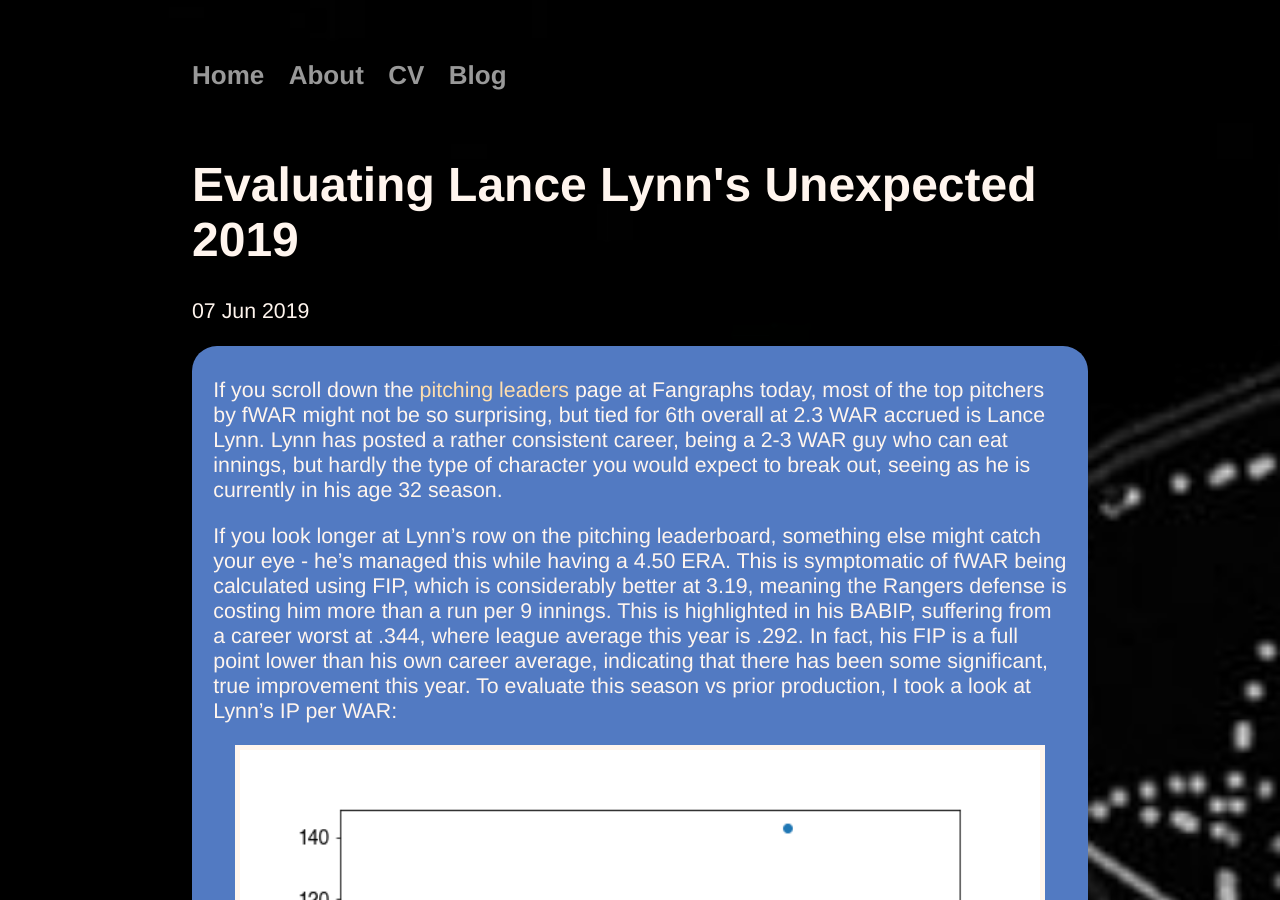
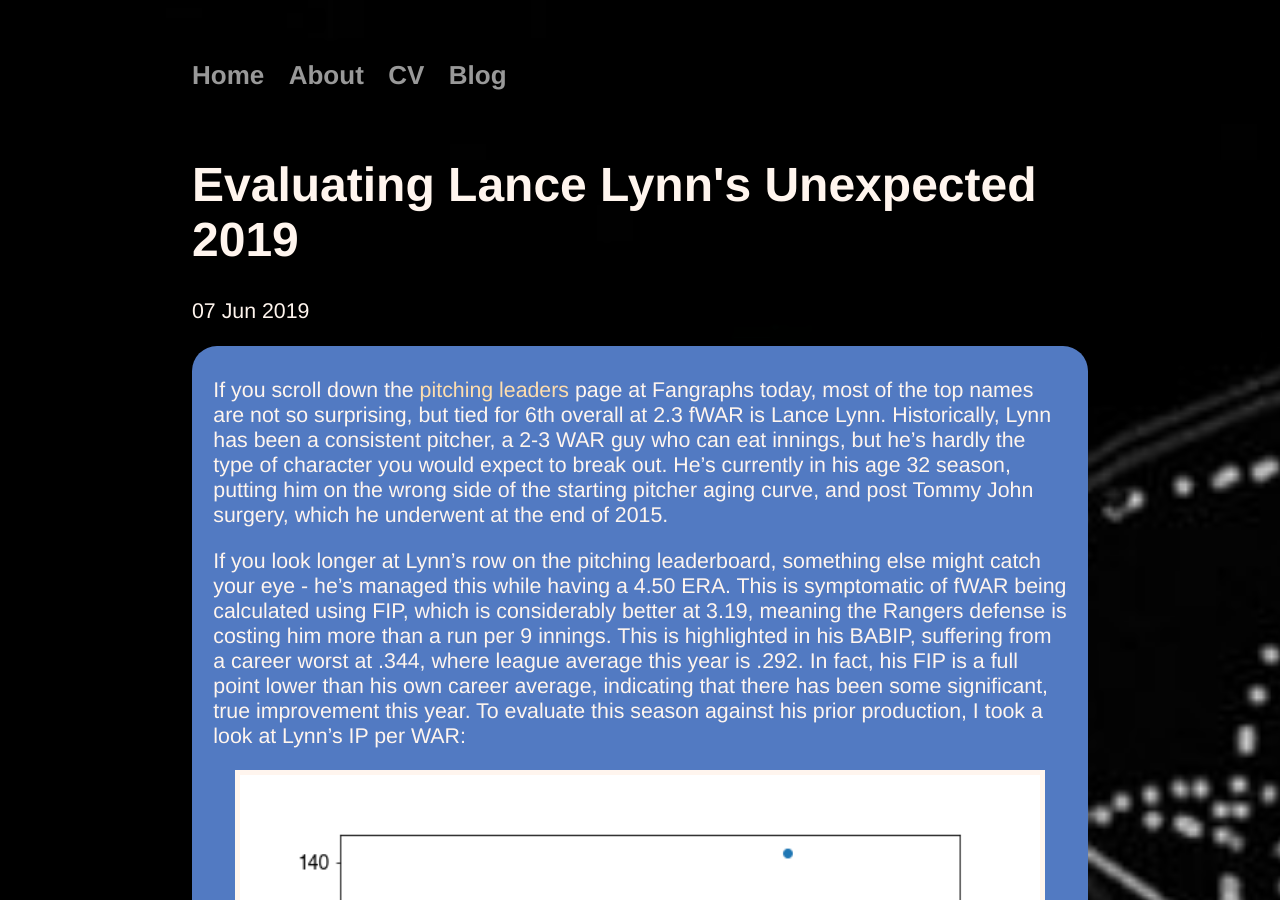
Before and after one commit to tjburch/tjburch.github.io, a Jekyll site: the page built from _posts/2019-06-07-lance-lynn.md, in a window 1280 px wide and 900 px high. Built offline with Jekyll 4.4.1, drawn with Linux system fonts in a browser that asks for light colours; comment, search, counter and statistics services are not loaded.

Commit message:
Clean up first paragraph

```diff
--- a/_posts/2019-06-07-lance-lynn.md
+++ b/_posts/2019-06-07-lance-lynn.md
@@ -6,9 +6,9 @@ categories: Baseball
 tags: [baseball]
 ---
 
-If you scroll down the [pitching leaders](https://www.fangraphs.com/leaders.aspx?pos=all&stats=pit&lg=all&qual=y&type=8&season=2019&month=0&season1=2019&ind=0) page at Fangraphs today, most of the top pitchers by fWAR might not be so surprising, but tied for 6th overall at 2.3 WAR accrued is Lance Lynn. Lynn has posted a rather consistent career, being a 2-3 WAR guy who can eat innings, but hardly the type of character you would expect to break out, seeing as he is currently in his age 32 season.
+If you scroll down the [pitching leaders](https://www.fangraphs.com/leaders.aspx?pos=all&stats=pit&lg=all&qual=y&type=8&season=2019&month=0&season1=2019&ind=0) page at Fangraphs today, most of the top names are not so surprising, but tied for 6th overall at 2.3 fWAR is Lance Lynn. Historically, Lynn has been a consistent pitcher, a 2-3 WAR guy who can eat innings, but he's hardly the type of character you would expect to break out. He's currently in his age 32 season, putting him on the wrong side of the starting pitcher aging curve, and post Tommy John surgery, which he underwent at the end of 2015.
 
-If you look longer at Lynn's row on the pitching leaderboard, something else might catch your eye - he's managed this while having a 4.50 ERA. This is symptomatic of fWAR being calculated using FIP, which is considerably better at 3.19, meaning the Rangers defense is costing him more than a run per 9 innings. This is highlighted in his BABIP, suffering from a career worst at .344, where league average this year is .292. In fact, his FIP is a full point lower than his own career average, indicating that there has been some significant, true improvement this year. To evaluate this season vs prior production, I took a look at Lynn's IP per WAR:
+If you look longer at Lynn's row on the pitching leaderboard, something else might catch your eye - he's managed this while having a 4.50 ERA. This is symptomatic of fWAR being calculated using FIP, which is considerably better at 3.19, meaning the Rangers defense is costing him more than a run per 9 innings. This is highlighted in his BABIP, suffering from a career worst at .344, where league average this year is .292. In fact, his FIP is a full point lower than his own career average, indicating that there has been some significant, true improvement this year. To evaluate this season against his prior production, I took a look at Lynn's IP per WAR:
 
 <img src="/blogimages/lynn2019/ip_per_war.png" alt="" class="center" border="5" style="width:800px;"/>
 
```
